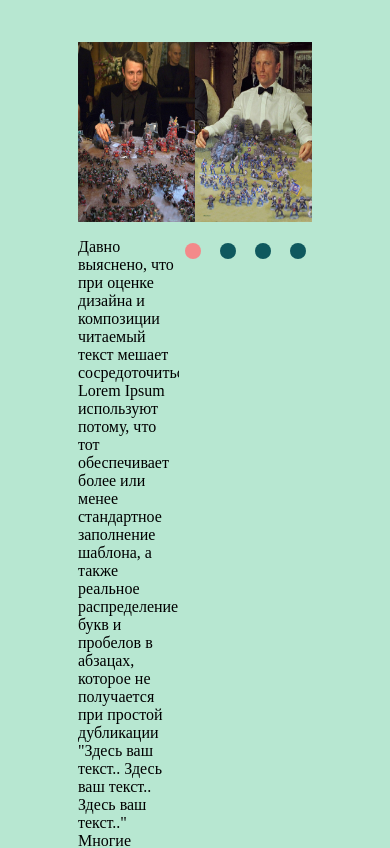
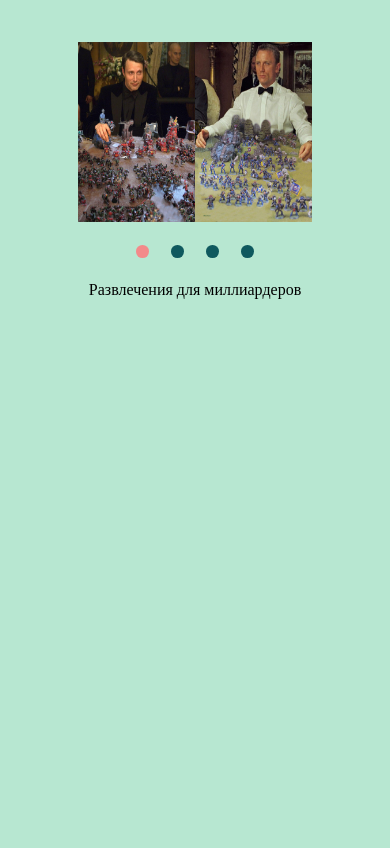
Before and after one commit to ghftrw/cssMemSlider, a plain HTML site: page cssMemSlider/index.html in a window 390 px wide. Shown: the top 848 px of the page. Drawn offline with Linux system fonts and the light colour scheme.

Commit message:
feat: add adaptive for 999px width (Fri, May 13, 2022 11:36:57 AM)

```diff
--- a/cssMemSlider/index.html
+++ b/cssMemSlider/index.html
@@ -21,7 +21,7 @@
         <div class="slide s1"><img src="./images/img1.png" alt=""></div>
         <div class="slide"><img src="./images/img2.png" alt=""></div>
         <div class="slide"><img src="./images/img3.png" alt=""></div>
-        <div class="slide"><img src="./images/img4.png" alt=""></div>
+        <div class="slide"><img src="./images/img4.gif" alt=""></div>
 
       </div>
 
@@ -29,9 +29,9 @@
 
         <div class="text_box">
 
-          <div class="text t1">Давно выяснено, что при оценке дизайна и композиции читаемый текст мешает сосредоточиться. Lorem Ipsum используют потому, что тот обеспечивает более или менее стандартное заполнение шаблона, а также реальное распределение букв и пробелов в абзацах, которое не получается при простой дубликации "Здесь ваш текст.. Здесь ваш текст.. Здесь ваш текст.." Многие программы электронной вёрстки и редакторы HTML используют Lorem Ipsum в качестве текста по умолчанию, так что поиск по ключевым словам "lorem ipsum" сразу показывает, как много веб-страниц всё ещё дожидаются своего настоящего рождения. За прошедшие годы текст Lorem Ipsum получил много версий. Некоторые версии появились по ошибке, некоторые - намеренно (например, юмористические варианты).</div>
-          <div class="text">Lorem ipsum dolor sit amet, consectetur adipiscing elit. Cras in diam fringilla, porttitor leo a, blandit massa. Nullam mauris ligula, efficitur in aliquet sed, tincidunt sed nulla. Duis et neque pellentesque purus lacinia viverra nec sed turpis. Quisque quis sapien lorem. Pellentesque habitant morbi tristique senectus et netus et malesuada fames ac turpis egestas. Curabitur ac scelerisque nisl. Donec dignissim leo sed ex finibus dapibus. Integer blandit, risus in iaculis vestibulum, ex libero rutrum leo, a interdum mauris eros vel diam. Vestibulum ante ipsum primis in faucibus orci luctus et ultrices posuere cubilia curae; Proin eu condimentum eros, et mattis justo. Quisque laoreet semper nisi, vel pellentesque eros rhoncus a. Phasellus ultricies, nisl nec fermentum luctus, lectus arcu vulputate neque, eu congue nunc ipsum ac magna.</div>
-          <div class="text">много букаф</div>
+          <div class="text t1">Развлечения для миллиардеров</div>
+          <div class="text">Что-то на жизненном</div>
+          <div class="text">не знаю даже, что тут написать</div>
           <div class="text">мало букаф</div>
 
         </div>
--- a/cssMemSlider/style.css
+++ b/cssMemSlider/style.css
@@ -64,12 +64,16 @@ input {
 }
 
 .btn {
-  width: 1rem;
-  height: 1rem;
+  width: 0.8rem;
+  height: 0.8rem;
   background-color:#0F595E;
   border-radius: 50%;
   margin: auto auto;
   transition: all .3s ease;
+}
+
+.text {
+  text-align: justify;
 }
 
 .btn_area:hover .btn {
@@ -117,3 +121,19 @@ input {
 #r4:checked ~ .nav_text .text_box  .t1 {
   margin-left: -300%;
 }
+
+@media (max-width: 999px) {
+
+  .nav_text {
+    flex-direction: column-reverse;
+  }
+
+  .navigation {
+    justify-content: center;
+  }
+
+  .text {
+    text-align: center;
+    margin-top: 1rem;
+  }
+}
```
Also changed, not shown: cssMemSlider/images/img3.png, 2 other files.
